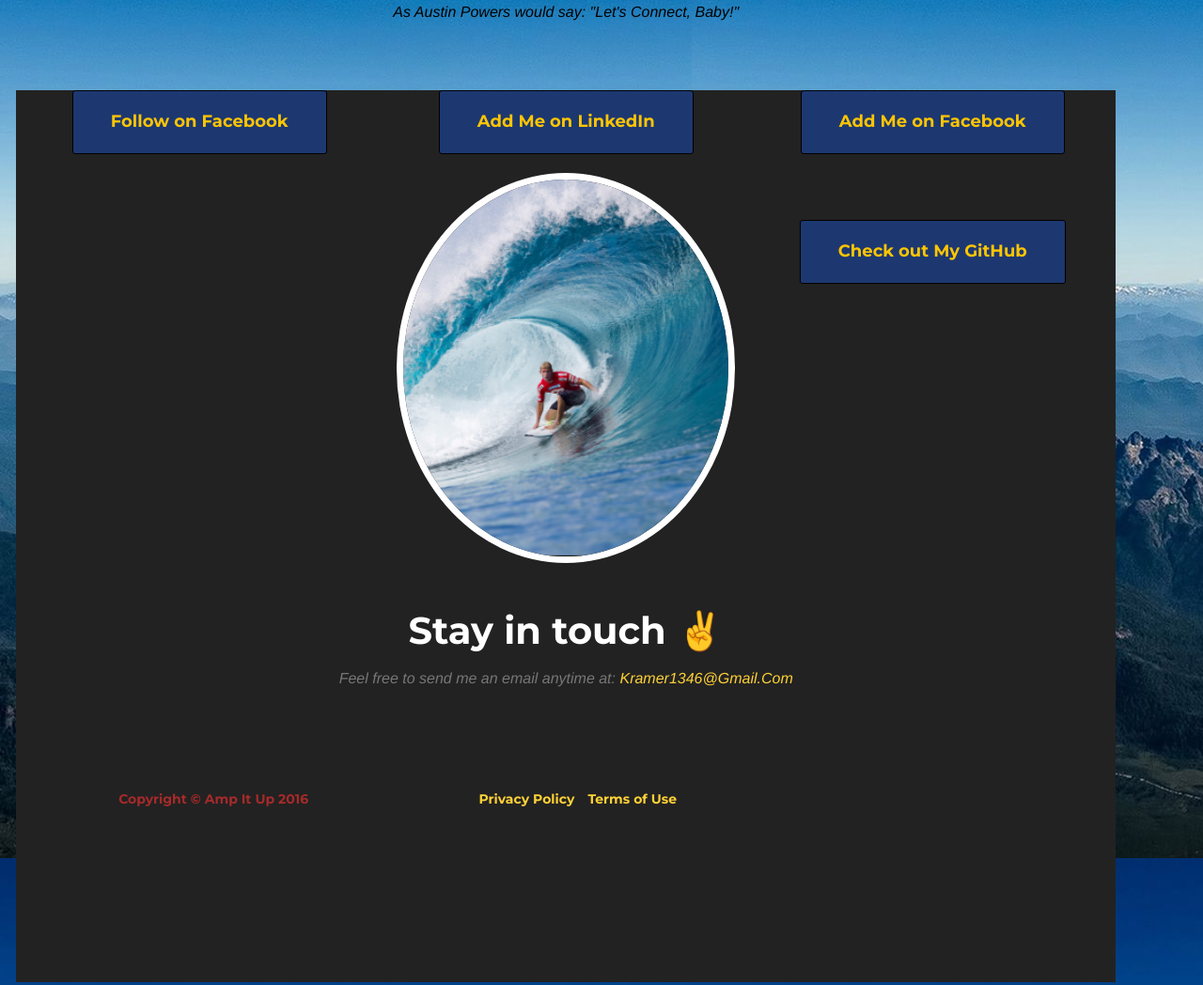
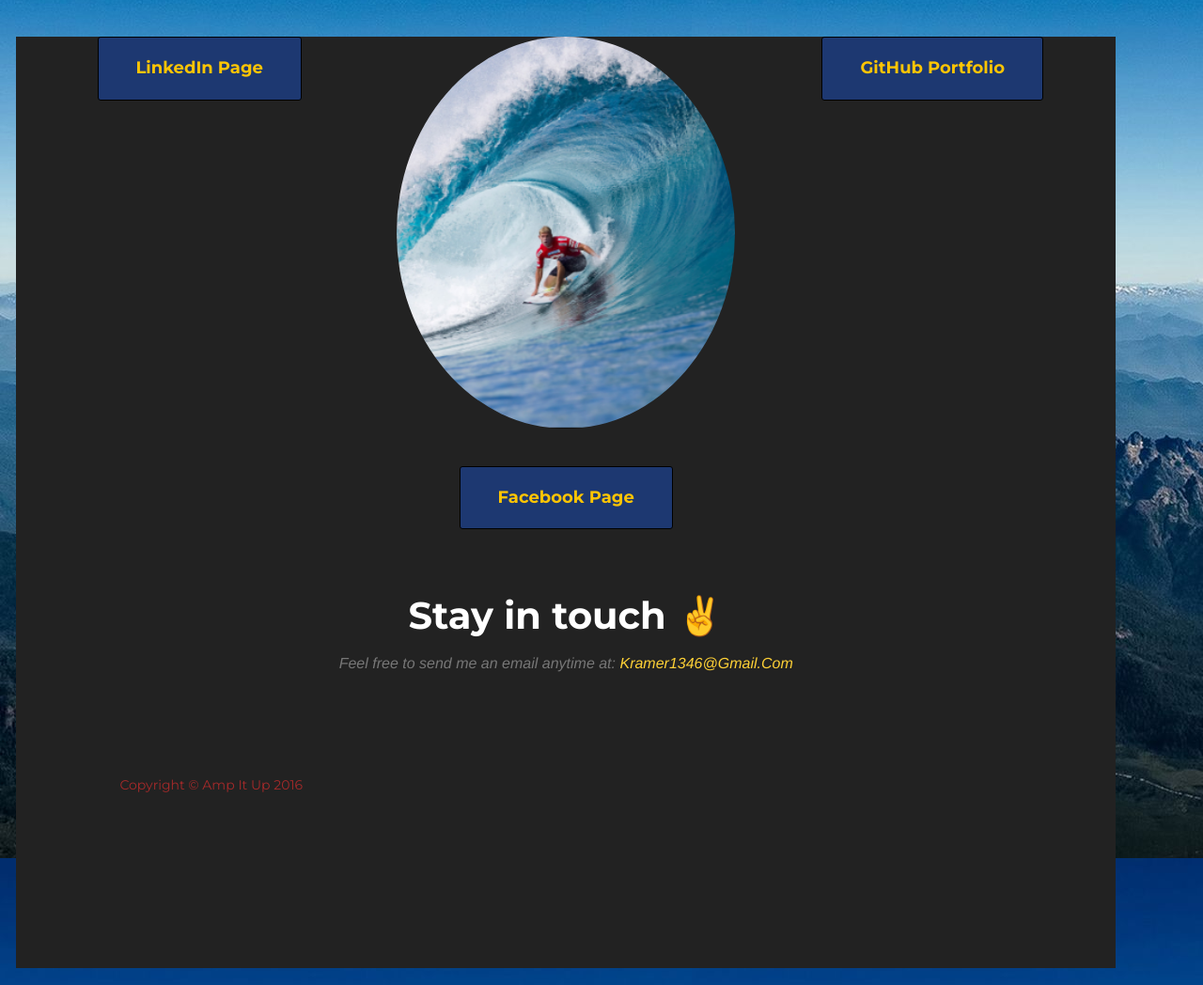
Before and after one commit to ElishaKay/jan1-version-amp-app, a website: page public/index.html in a window 1280 px wide. Shown: the part 1725-2773 px from the top of the page at 94% size. Drawn offline with nearby package versions, Linux system fonts and the light colour scheme; a web font is replaced by a local one.

Commit message:
Add main project files

```diff
--- a/public/css/agency.css
+++ b/public/css/agency.css
@@ -5,7 +5,11 @@
  */
 /* // Blocks of code*/
 
+.reviewsheader{
 
+  background-color: powderblue;
+
+}
 
 /*for placing category divs one on top of each other*/
 #containerforcategories { position: relative; }
--- a/public/index.html
+++ b/public/index.html
@@ -207,37 +207,35 @@
                     <br>
                     <br>
                     <h2 class="section-heading introtoPosts">Social Channels</h2>
-                    <h3 class="section-subheading introtoPosts">As Austin Powers would say: "Let's Connect, Baby!"<strong></h3>
+                    <br>
+                    <br>
                 </div>
             </div>
             <div class="row">
                 <div class="col-md-4 col-sm-6 portfolio-item">
                     <div class="team-member">
 
-                        <a href="https://www.facebook.com/Alephmarketingpros/" target="_blank" class="page-scroll btn btn-xl">Follow on Facebook</a>
-
-                            <br>
-                            <br>
-
-                        </ul>
-                    </div>
-                </div>
-                <div class="col-md-4 col-sm-6 portfolio-item">
-                    <div class="team-member">
-
-                        <a href="https://il.linkedin.com/in/elishakramer" target="_blank" class="page-scroll btn btn-xl">Add Me on LinkedIn</a>
+                        <a href="https://il.linkedin.com/in/elishakramer" target="_blank" class="page-scroll btn btn-xl">LinkedIn Page</a>
 
                         <br>
                         <br>
 
-                        <img src="img/surf.PNG" class="img-responsive img-circle" alt="">
+                        <div class="row">
+                         <div class="col-md-12">
+
+
+                            </div>
+                        </div>
 
                     </div>
                 </div>
                 <div class="col-md-4 col-sm-6 portfolio-item">
+                    <img align="center" src="img/surf.PNG" class="img-responsive img-circle" alt="">
+                        <br>
+                        <br>
                     <div class="team-member">
 
-                        <a href="https://www.facebook.com/elisha.kramer.3" target="_blank" class="page-scroll btn btn-xl">Add Me on Facebook</a>
+                        <a href="https://www.facebook.com/elisha.kramer.3" target="_blank" class="page-scroll btn btn-xl">Facebook Page</a>
 
                         <br>
                         <br>
@@ -248,7 +246,7 @@
                 <div class="col-md-4 col-sm-6 portfolio-item">
                     <div class="team-member">
 
-                         <a href="https://github.com/ElishaKay" target="_blank" class="page-scroll btn btn-xl">Check out My GitHub</a>
+                         <a href="https://github.com/ElishaKay" target="_blank" class="page-scroll btn btn-xl">GitHub Portfolio</a>
 
                         <br>
                         <br>
@@ -273,18 +271,25 @@
     <footer>
         <div class="container">
             <div class="row">
+
                 <div class="col-md-4">
-                    <span class="copyright">Copyright &copy; Amp It Up 2016</span>
+                  <ul class="list-inline quicklinks">
+                    <li>
+                         <span class="copyright">Copyright &copy; Amp It Up 2016</span>
+                    </li>
+                </ul>
                 </div>
 
-                <div class="col-md-4">
+<!-- This is the div that can be added later when you write your legal page. -->
+
+               <!--  <div class="col-md-4">
                     <ul class="list-inline quicklinks">
                         <li><a href="#">Privacy Policy</a>
                         </li>
                         <li><a href="#">Terms of Use</a>
                         </li>
                     </ul>
-                </div>
+                </div> -->
             </div>
         </div>
     </footer>
```
Also changed, not shown: public/articles.html (+2 -2 lines), public/beer.html (+10 -5 lines).
